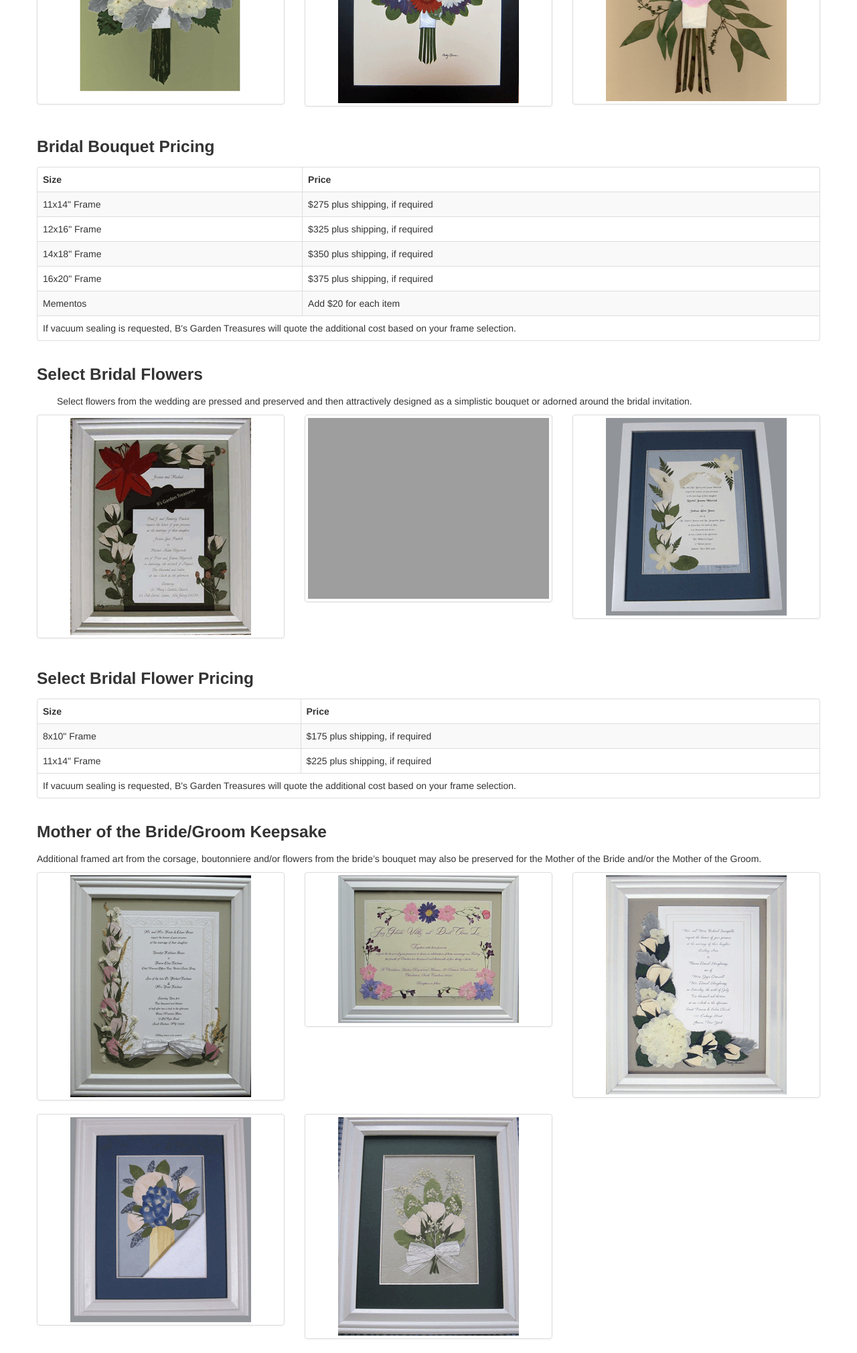
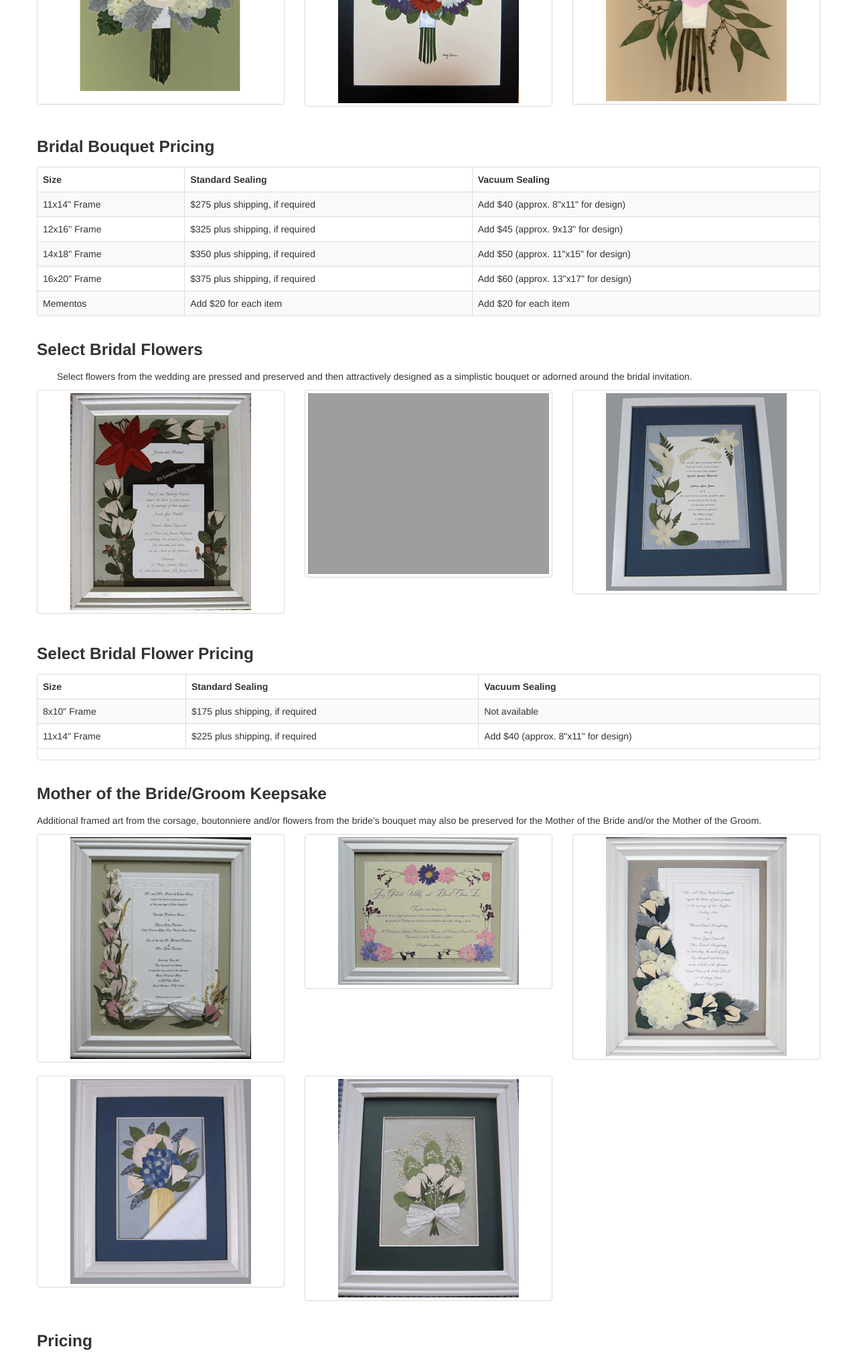
Before and after one commit to BGTreasures/BGTreasures, a Django app: template bgtreasures/gallery/templates/bridal.html in a window 1280 px wide. Shown: the part 1168-3188 px from the top of the page at 67% size. Run offline with Django 3.2, Linux system fonts and the light colour scheme; the template is opened without the code that fills it, so the values that code supplies are empty; some web fonts are replaced; grey boxes are pictures that could not be loaded.

Commit message:
Update bridal.html

```diff
--- a/bgtreasures/gallery/templates/bridal.html
+++ b/bgtreasures/gallery/templates/bridal.html
@@ -87,37 +87,45 @@
         <thead>
           <tr>
             <th>Size</th>
-            <th>Price</th>
+            <th>Standard Sealing</th>
+            <th>Vacuum Sealing</th>
           </tr>
         </thead>
         <tbody>
+
         <tr>
           <td>11x14" Frame</td>
           <td>$275 plus shipping, if required</td>
+          <td>Add $40 (approx. 8"x11" for design)</td>
         </tr>
-          <tr>
+
+        <tr>
           <td>12x16" Frame</td>
           <td>$325 plus shipping, if required</td>
-        </tr>  <tr>
+          <td>Add $45 (approx. 9x13" for design)</td>
+        </tr>
+
+        <tr>
           <td>14x18" Frame</td>
           <td>$350 plus shipping, if required</td>
+          <td>Add $50 (approx. 11"x15" for design)</td>
         </tr>
+
         <tr>
           <td>16x20" Frame</td>
           <td>$375 plus shipping, if required</td>
+          <td>Add $60 (approx. 13"x17" for design)</td>
         </tr>
+
         <tr>
           <td>Mementos </td>
           <td>Add $20 for each item</td>
+          <td>Add $20 for each item</td>
         </tr>
-        <tr>
-          <td colspan="2">
-          If vacuum sealing is requested, B's Garden Treasures will quote the additional cost based on your frame selection.
-       </td>
-        </tr>
+
         <!--
         <tr>
-          <td colspan="2">
+          <td colspan="3">
             Oval or square frames may be quoted upon request.
           </td>
         </tr>
@@ -160,27 +168,30 @@
         <thead>
           <tr>
             <th>Size</th>
-            <th>Price</th>
+            <th>Standard Sealing</th>
+             <th>Vacuum Sealing</th>
           </tr>
         </thead>
         <tbody>
         <tr>
           <td>8x10" Frame</td>
           <td>$175 plus shipping, if required</td>
+           <td>Not available</td>
         </tr>
         <tr>
           <td>11x14" Frame</td>
           <td>$225 plus shipping, if required</td>
+          <td>Add $40 (approx. 8"x11" for design)</td>
         </tr>
+
         <tr>
           <!--
           <td colspan="2">
             Oval or square frames may be quoted upon request.
           -->
           <tr>
-          <td colspan="2">
-          If vacuum sealing is requested, B's Garden Treasures will quote the additional cost based on your frame selection.
-       </td>
+          <td colspan="3">
+        </td>
         </tr>
 
           </td>
```
